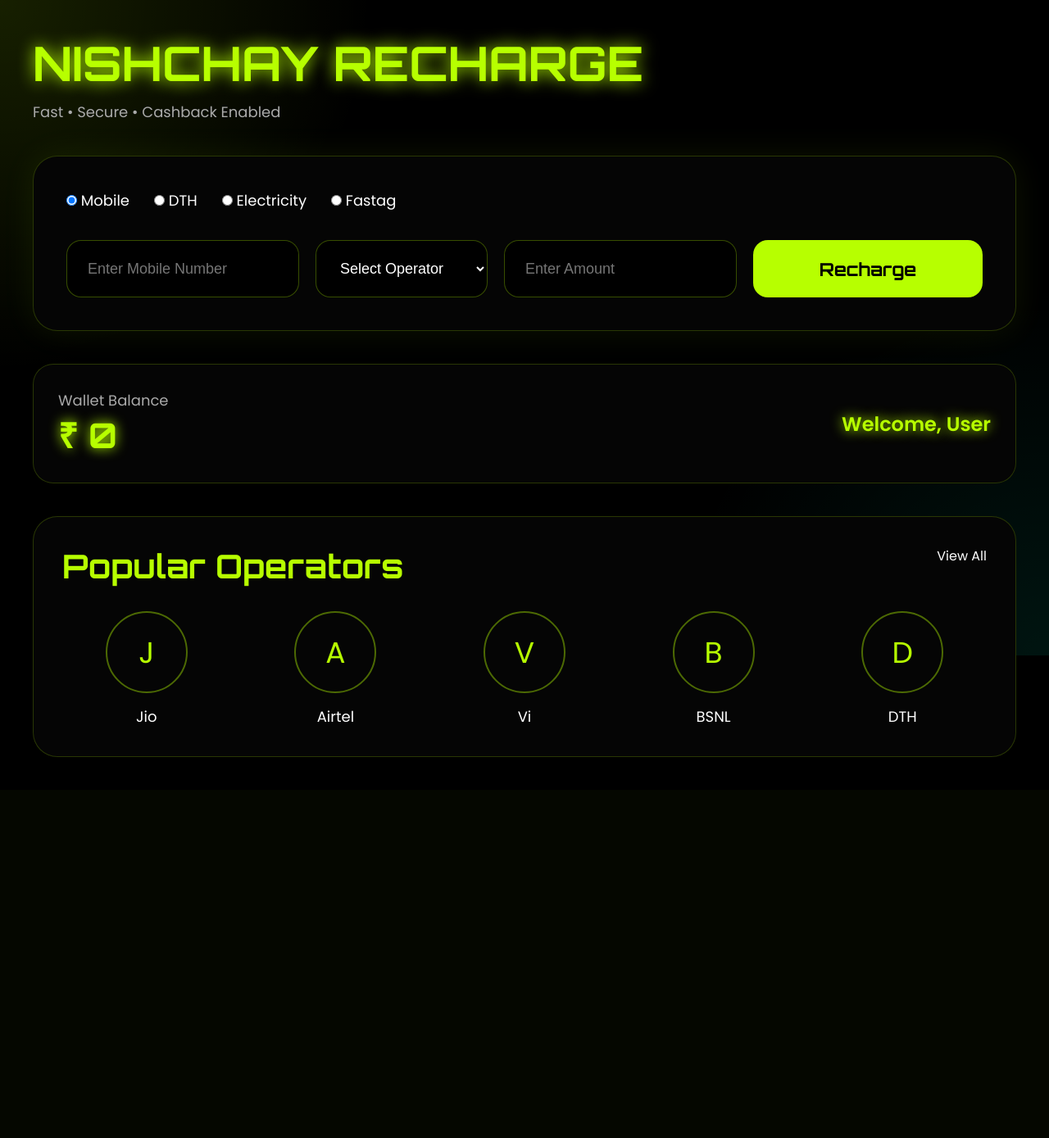
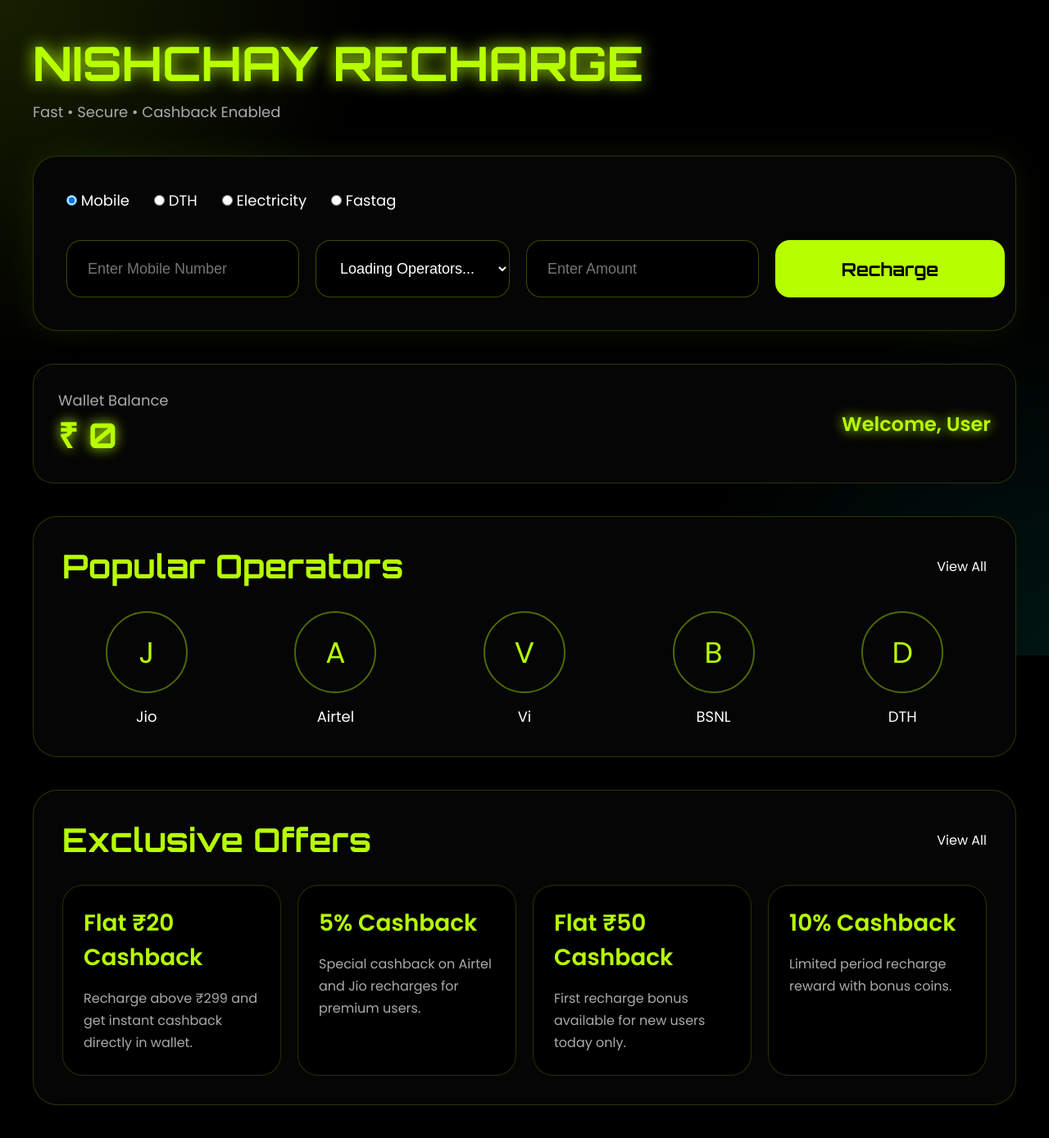
Before and after one commit to Abhishek1754/nishchayupdate2, a Django app: page /recharge/ in a window 1280 px wide. Shown: the whole page at 82% size. Before the commit the page ends 924 px from the top, so only its background shows below. Run offline with Django 5.2, Linux system fonts and the light colour scheme; data that the repository does not hold is empty.

Commit message:
final recharge ui and provider fix

```diff
--- a/recharge/views.py
+++ b/recharge/views.py
@@ -12,13 +12,11 @@ from rest_framework.decorators import permission_classes
 from wallet.utils import create_wallet_transaction
 
 from .models import (
-
     RechargeProvider,
     Recharge,
     RechargeLevelIncome,
     RechargeLevelSetting,
     RechargeCashbackHistory,
-
 )
 
 from accounts.models import User
@@ -36,103 +34,65 @@ API_TOKEN = "b12418e1-7d26-4c68-b968-d2a0a368f082"
 # =====================================================
 
 def recharge_home(request):
-
-    return render(
-        request,
-        'recharge/index.html'
-    )
+    return render(request, 'recharge/index.html')
 
 
 def mobile_recharge(request):
-
-    return render(
-        request,
-        'recharge/mobile.html'
-    )
+    return render(request, 'recharge/mobile.html')
 
 
 def recharge_payment(request):
-
-    return render(
-        request,
-        'recharge/payment/index.html'
-    )
+    return render(request, 'recharge/payment/index.html')
 
 
 def recharge_success(request):
-
-    return render(
-        request,
-        'recharge/success/index.html'
-    )
+    return render(request, 'recharge/success/index.html')
 
 
 def transaction_history(request):
-
-    return render(
-        request,
-        'recharge/transactions/index.html'
-    )
+    return render(request, 'recharge/transactions/index.html')
 
 
 def refer_earn(request):
-
-    return render(
-        request,
-        'recharge/refer/index.html'
-    )
+    return render(request, 'recharge/refer/index.html')
 
 
 def profile_page(request):
-
-    return render(
-        request,
-        'recharge/profile/index.html'
-    )
+    return render(request, 'recharge/profile/index.html')
 
 
 def withdraw_page(request):
-
-    return render(
-        request,
-        'recharge/withdraw/index.html'
-    )
+    return render(request, 'recharge/withdraw/index.html')
 
 
 def offers_page(request):
-
-    return render(
-        request,
-        'recharge/offers/index.html'
-    )
+    return render(request, 'recharge/offers/index.html')
 
 
 def notifications_page(request):
-
-    return render(
-        request,
-        'recharge/notifications/index.html'
-    )
+    return render(request, 'recharge/notifications/index.html')
 
 
 def support_page(request):
-
-    return render(
-        request,
-        'recharge/support/index.html'
-    )
+    return render(request, 'recharge/support/index.html')
 
 
 # =====================================================
-# ALL PROVIDERS
+# ALL PROVIDERS API
 # =====================================================
 
 @api_view(['GET'])
 def recharge_providers(request):
 
+    service_type = request.GET.get(
+        'service_type',
+        'mobile'
+    )
+
     providers = RechargeProvider.objects.filter(
-        is_active=True
-    )
+        is_active=True,
+        service_type=service_type
+    ).order_by('name')
 
     data = []
 
@@ -142,8 +102,8 @@ def recharge_providers(request):
 
             "id": provider.id,
             "name": provider.name,
+            "operator_code": provider.operator_code,
             "service_type": provider.service_type,
-            "operator_code": provider.operator_code,
             "cashback_percentage": str(
                 provider.cashback_percentage
             )
@@ -154,7 +114,7 @@ def recharge_providers(request):
 
 
 # =====================================================
-# RECHARGE API
+# DO RECHARGE
 # =====================================================
 
 @api_view(['POST'])
@@ -176,11 +136,16 @@ def do_recharge(request):
         'amount'
     )
 
+    # =====================================================
+    # VALIDATION
+    # =====================================================
+
     if not provider_id:
 
         return Response({
 
-            "error": "provider_id required"
+            "status": "failed",
+            "message": "Provider required"
 
         }, status=400)
 
@@ -188,7 +153,8 @@ def do_recharge(request):
 
         return Response({
 
-            "error": "mobile number required"
+            "status": "failed",
+            "message": "Mobile number required"
 
         }, status=400)
 
@@ -196,11 +162,12 @@ def do_recharge(request):
 
         return Response({
 
-            "error": "amount required"
+            "status": "failed",
+            "message": "Amount required"
 
         }, status=400)
 
-    amount = Decimal(amount)
+    amount = Decimal(str(amount))
 
     try:
 
@@ -213,7 +180,8 @@ def do_recharge(request):
 
         return Response({
 
-            "error": "Provider not found"
+            "status": "failed",
+            "message": "Provider not found"
 
         }, status=404)
 
@@ -225,21 +193,21 @@ def do_recharge(request):
 
         return Response({
 
-            "error": "Insufficient Wallet Balance"
+            "status": "failed",
+            "message": "Insufficient wallet balance"
 
         }, status=400)
 
     # =====================================================
-    # CREATE UNIQUE TXN ID
+    # UNIQUE TRANSACTION ID
     # =====================================================
 
-    request_txn_id = str(uuid.uuid4()).replace(
-        '-',
-        ''
-    )[:15]
+    request_txn_id = str(
+        uuid.uuid4()
+    ).replace('-', '')[:15]
 
     # =====================================================
-    # RECHARGE API URL
+    # API URL
     # =====================================================
 
     recharge_url = (
@@ -255,42 +223,43 @@ def do_recharge(request):
 
     try:
 
-        api_request = requests.get(
+        response = requests.get(
             recharge_url,
             timeout=30
         )
 
-        api_data = api_request.json()
+        api_data = response.json()
 
     except Exception as e:
 
         return Response({
 
-            "error": "Recharge Server Error",
-            "details": str(e)
+            "status": "failed",
+            "message": "Recharge server error",
+            "error": str(e)
 
         }, status=500)
 
     # =====================================================
-    # API STATUS
+    # API RESPONSE
     # =====================================================
 
-    status_value = str(
-        api_data.get("STATUS")
+    api_status = str(
+        api_data.get('STATUS')
     )
 
-    message = api_data.get(
-        "MESSAGE",
-        ""
+    api_message = api_data.get(
+        'MESSAGE',
+        'Recharge Failed'
     )
 
     # =====================================================
     # SUCCESS
     # =====================================================
 
-    if status_value == "1":
+    if api_status == "1":
 
-        # DEDUCT WALLET
+        # DEDUCT USER WALLET
 
         user.wallet_balance -= amount
 
@@ -300,7 +269,9 @@ def do_recharge(request):
 
             amount *
 
-            Decimal(provider.cashback_percentage)
+            Decimal(
+                provider.cashback_percentage
+            )
 
         ) / Decimal(100)
 
@@ -308,7 +279,9 @@ def do_recharge(request):
 
         user.save()
 
+        # =====================================================
         # WALLET HISTORY
+        # =====================================================
 
         create_wallet_transaction(
 
@@ -340,7 +313,9 @@ def do_recharge(request):
 
             )
 
+        # =====================================================
         # SAVE RECHARGE
+        # =====================================================
 
         recharge = Recharge.objects.create(
 
@@ -362,13 +337,13 @@ def do_recharge(request):
                 "OPTXNID"
             ),
 
-            api_response=json.dumps(
-                api_data
-            ),
+            api_response=json.dumps(api_data)
 
         )
 
+        # =====================================================
         # CASHBACK HISTORY
+        # =====================================================
 
         RechargeCashbackHistory.objects.create(
 
@@ -378,7 +353,7 @@ def do_recharge(request):
 
             cashback_percentage=provider.cashback_percentage,
 
-            cashback_amount=cashback,
+            cashback_amount=cashback
 
         )
 
@@ -444,7 +419,7 @@ def do_recharge(request):
 
                     percentage=percentage,
 
-                    amount=income,
+                    amount=income
 
                 )
 
@@ -456,11 +431,11 @@ def do_recharge(request):
 
             "status": "success",
 
-            "message": message,
+            "message": api_message,
 
             "recharge_id": recharge.id,
 
-            "cashback": cashback,
+            "cashback": str(cashback),
 
             "wallet_balance": str(
                 user.wallet_balance
@@ -474,39 +449,35 @@ def do_recharge(request):
     # FAILED
     # =====================================================
 
-    else:
+    Recharge.objects.create(
 
-        Recharge.objects.create(
+        user=user,
 
-            user=user,
+        provider=provider,
 
-            provider=provider,
+        mobile_number=mobile_number,
 
-            mobile_number=mobile_number,
+        amount=amount,
 
-            amount=amount,
+        cashback=0,
 
-            cashback=0,
+        status='failed',
 
-            status='failed',
+        transaction_id=request_txn_id,
 
-            transaction_id=request_txn_id,
+        api_response=json.dumps(api_data)
 
-            api_response=json.dumps(
-                api_data
-            ),
+    )
 
-        )
+    return Response({
 
-        return Response({
+        "status": "failed",
 
-            "status": "failed",
+        "message": api_message,
 
-            "message": message,
+        "api_response": api_data
 
-            "api_response": api_data
-
-        }, status=400)
+    }, status=400)
 
 
 # =====================================================
--- a/templates/recharge/index.html
+++ b/templates/recharge/index.html
@@ -20,16 +20,13 @@
 }
 
 body{
-
     background:#000;
     color:white;
     font-family:'Poppins',sans-serif;
     overflow-x:hidden;
-
 }
 
 body::before{
-
     content:'';
     position:fixed;
     width:100%;
@@ -38,70 +35,54 @@ body::before{
     radial-gradient(circle at top left,#b7ff0020,transparent 30%),
     radial-gradient(circle at bottom right,#00ffcc15,transparent 30%);
     z-index:-1;
-
 }
 
 .container{
-
     width:100%;
     padding:40px;
-
 }
 
 .heading{
-
     font-size:58px;
     font-family:'Orbitron',sans-serif;
     color:#b7ff00;
     margin-bottom:10px;
     text-shadow:0 0 20px #b7ff00;
-
 }
 
 .subheading{
-
     color:#aaa;
     margin-bottom:40px;
     font-size:18px;
-
 }
 
 .recharge-box{
-
     background:#050505;
     border:1px solid rgba(183,255,0,.2);
     border-radius:30px;
     padding:40px;
-    box-shadow:
-    0 0 40px rgba(183,255,0,.08);
-
+    box-shadow:0 0 40px rgba(183,255,0,.08);
 }
 
 .tabs{
-
     display:flex;
     gap:30px;
     margin-bottom:35px;
-
+    flex-wrap:wrap;
 }
 
 .tabs label{
-
     font-size:18px;
     color:#fff;
-
 }
 
 .form-grid{
-
     display:grid;
     grid-template-columns:1fr 1fr 1fr 280px;
     gap:20px;
-
 }
 
 .input{
-
     height:70px;
     border-radius:18px;
     border:1px solid rgba(183,255,0,.3);
@@ -111,18 +92,14 @@ body::before{
     font-size:18px;
     outline:none;
     transition:.3s;
-
 }
 
 .input:focus{
-
     border-color:#b7ff00;
     box-shadow:0 0 15px #b7ff0050;
-
 }
 
 .btn{
-
     border:none;
     border-radius:18px;
     background:#b7ff00;
@@ -132,18 +109,14 @@ body::before{
     cursor:pointer;
     transition:.3s;
     font-family:'Orbitron',sans-serif;
-
 }
 
 .btn:hover{
-
     transform:translateY(-3px);
     box-shadow:0 0 25px #b7ff00;
-
 }
 
 .wallet-card{
-
     margin-top:40px;
     background:#050505;
     border:1px solid rgba(183,255,0,.2);
@@ -152,74 +125,59 @@ body::before{
     display:flex;
     justify-content:space-between;
     align-items:center;
-
+    flex-wrap:wrap;
+    gap:20px;
 }
 
 .wallet-title{
-
     color:#aaa;
     font-size:18px;
-
 }
 
 .wallet-balance{
-
     font-size:42px;
     color:#b7ff00;
     font-family:'Orbitron',sans-serif;
     text-shadow:0 0 15px #b7ff00;
-
 }
 
 .section{
-
     margin-top:40px;
     background:#050505;
     border-radius:30px;
     padding:35px;
     border:1px solid rgba(183,255,0,.2);
-
 }
 
 .section-top{
-
     display:flex;
     justify-content:space-between;
     margin-bottom:30px;
-
+    align-items:center;
 }
 
 .section-top h2{
-
     color:#b7ff00;
     font-size:40px;
     font-family:'Orbitron',sans-serif;
-
 }
 
 .section-top span{
-
     color:#fff;
     cursor:pointer;
-
 }
 
 .operator-grid{
-
     display:grid;
     grid-template-columns:repeat(5,1fr);
     gap:25px;
-
 }
 
 .operator{
-
     text-align:center;
-
 }
 
 .operator-circle{
-
     width:100px;
     height:100px;
     border-radius:50%;
@@ -232,47 +190,68 @@ body::before{
     color:#b7ff00;
     margin-bottom:15px;
     transition:.3s;
-
 }
 
 .operator-circle:hover{
-
     transform:scale(1.08);
     box-shadow:0 0 25px #b7ff00;
-
 }
 
 .operator p{
-
     font-size:18px;
-
 }
 
 .glow{
-
     color:#b7ff00;
     text-shadow:0 0 15px #b7ff00;
+}
 
+.offer-grid{
+    display:grid;
+    grid-template-columns:repeat(4,1fr);
+    gap:20px;
+}
+
+.offer-card{
+    background:#000;
+    border:1px solid rgba(183,255,0,.2);
+    border-radius:25px;
+    padding:25px;
+    transition:.3s;
+}
+
+.offer-card:hover{
+    transform:translateY(-5px);
+    box-shadow:0 0 20px rgba(183,255,0,.25);
+}
+
+.offer-card h3{
+    color:#b7ff00;
+    margin-bottom:15px;
+    font-size:28px;
+}
+
+.offer-card p{
+    color:#aaa;
+    line-height:1.7;
 }
 
 @media(max-width:1200px){
 
 .form-grid{
-
     grid-template-columns:1fr;
-
 }
 
 .operator-grid{
+    grid-template-columns:repeat(2,1fr);
+}
 
-    grid-template-columns:repeat(2,1fr);
-
+.offer-grid{
+    grid-template-columns:1fr;
 }
 
 .heading{
-
     font-size:40px;
-
 }
 
 }
@@ -334,7 +313,7 @@ class="input"
 >
 
 <option value="">
-Select Operator
+Loading Operators...
 </option>
 
 </select>
@@ -427,6 +406,42 @@ View All
 
 </div>
 
+<div class="section">
+
+<div class="section-top">
+
+<h2>Exclusive Offers</h2>
+
+<span>View All</span>
+
+</div>
+
+<div class="offer-grid">
+
+<div class="offer-card">
+<h3>Flat ₹20 Cashback</h3>
+<p>Recharge above ₹299 and get instant cashback directly in wallet.</p>
+</div>
+
+<div class="offer-card">
+<h3>5% Cashback</h3>
+<p>Special cashback on Airtel and Jio recharges for premium users.</p>
+</div>
+
+<div class="offer-card">
+<h3>Flat ₹50 Cashback</h3>
+<p>First recharge bonus available for new users today only.</p>
+</div>
+
+<div class="offer-card">
+<h3>10% Cashback</h3>
+<p>Limited period recharge reward with bonus coins.</p>
+</div>
+
+</div>
+
+</div>
+
 </div>
 
 <script>
@@ -434,7 +449,16 @@ View All
 const access =
 localStorage.getItem('access');
 
+
+// =====================================================
+// LOAD USER
+// =====================================================
+
 async function loadUser(){
+
+    if(!access){
+        return;
+    }
 
     try{
 
@@ -448,6 +472,10 @@ async function loadUser(){
                 }
             }
         );
+
+        if(!response.ok){
+            return;
+        }
 
         const data =
         await response.json();
@@ -470,6 +498,11 @@ async function loadUser(){
 
 }
 
+
+// =====================================================
+// LOAD PROVIDERS
+// =====================================================
+
 async function loadProviders(){
 
     try{
@@ -489,10 +522,15 @@ async function loadProviders(){
             'provider'
         );
 
-        providerSelect.innerHTML =
-        `<option value="">
+        providerSelect.innerHTML = '';
+
+        providerSelect.innerHTML += `
+        <option value="">
             Select Operator
-        </option>`;
+        </option>
+        `;
+
+        if(Array.isArray(data)){
 
             data.forEach(provider => {
 
@@ -506,6 +544,16 @@ async function loadProviders(){
 
             });
 
+        }else{
+
+            providerSelect.innerHTML += `
+            <option value="">
+                No Providers Found
+            </option>
+            `;
+
+        }
+
     }catch(error){
 
         console.log(error);
@@ -514,7 +562,19 @@ async function loadProviders(){
 
 }
 
+
+// =====================================================
+// DO RECHARGE
+// =====================================================
+
 async function doRecharge(){
+
+    if(!access){
+
+        alert('Please Login First');
+        return;
+
+    }
 
     const provider =
     document.getElementById(
@@ -586,14 +646,16 @@ async function doRecharge(){
 
         if(response.ok){
 
-            alert('Recharge Successful');
+            alert(
+                data.message ||
+                'Recharge Successful'
+            );
 
             window.location.reload();
 
         }else{
 
             alert(
-                data.error ||
                 data.message ||
                 'Recharge Failed'
             );
@@ -610,6 +672,11 @@ async function doRecharge(){
 
 }
 
+
+// =====================================================
+// WINDOW LOAD
+// =====================================================
+
 window.onload = function(){
 
     loadUser();
```
Lines whose indentation alone changed are shown as unchanged.
